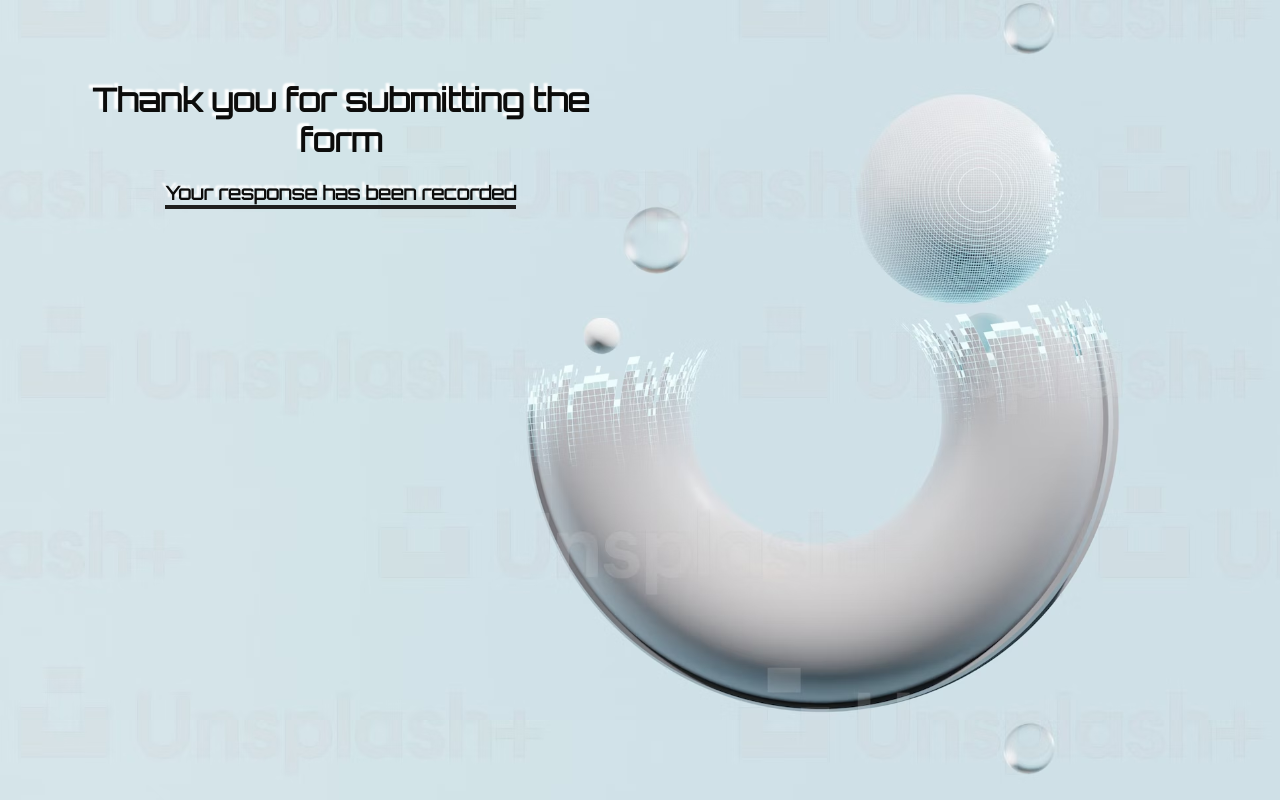
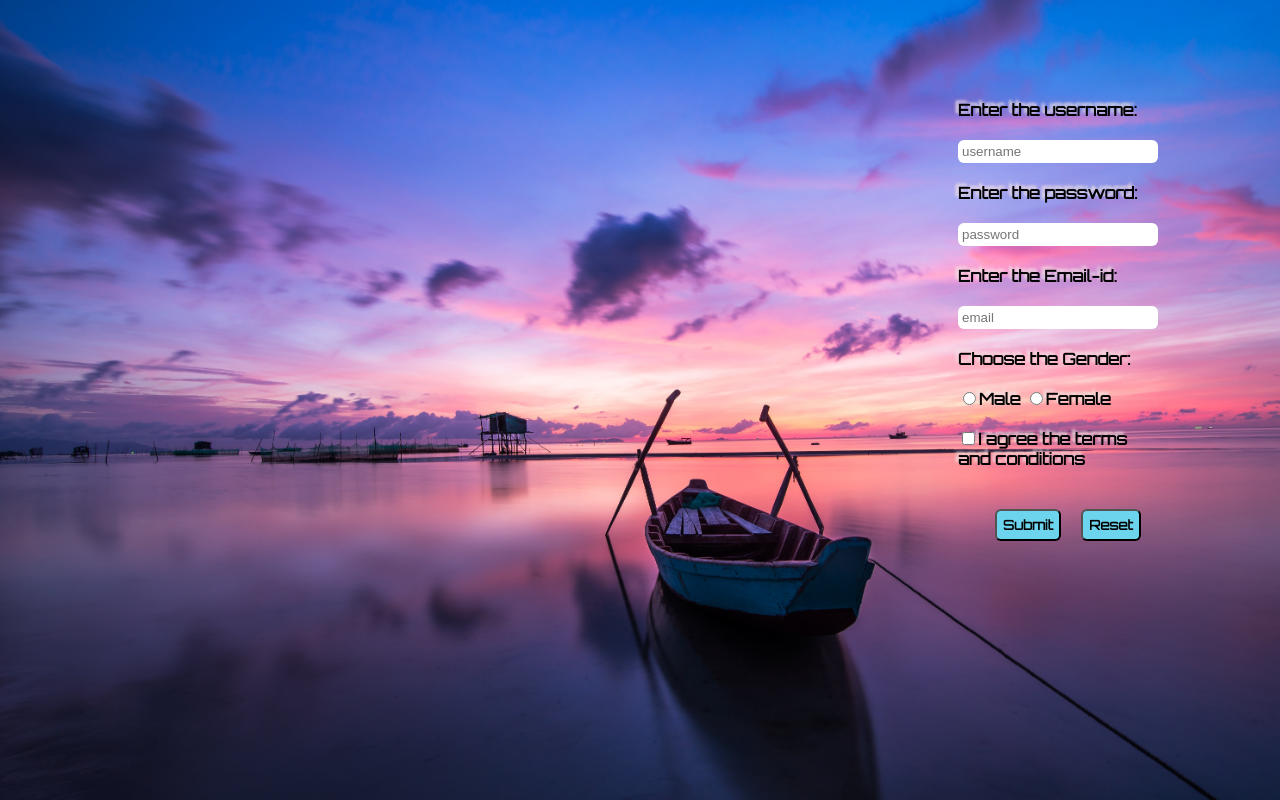
Before and after one commit to imran-175/Form_, a plain HTML site: page index.html in a window 1280 px wide. Drawn offline with Linux system fonts and the light colour scheme.

Commit message:
Add files via upload

```diff
--- a/index.html
+++ b/index.html
@@ -1,17 +1,49 @@
 <!DOCTYPE html>
-<html>
+<html lang="eng-US">
     <head>
-        <title>Response Page</title>
-        <meta name="viewport" content="width=device-width, initial-scale=1.0">
+        <title>Google form</title>
         <link rel="Stylesheet" href="styles.css">
         <link rel="preconnect" href="https://fonts.googleapis.com">
         <link rel="preconnect" href="https://fonts.gstatic.com" crossorigin>
         <link href="https://fonts.googleapis.com/css2?family=Orbitron&display=swap" rel="stylesheet">
+        <meta name="viewport" content="width=device-width, ,initial-scale=1.0">
     </head>
     <body>
-        <div class="main">
-            <h1>Thank you for submitting the form</h1>
-            <h3><span class="span">Your response has been recorded</span></h3>
-        </div>
+        <form action="file:///C:/Users/T82254/Documents/HTML_CSS/Form/Action/index.html" class="form">
+            <label class="color">Enter the username:</label>
+            <br>
+            <br>
+            <input class="text-wrap" type="text" placeholder="username" required>
+            <br>
+            <br>
+            <label class="color">Enter the password:</label>
+            <br>
+            <br>
+            <input class="text-wrap" type="password" placeholder="password"  required>
+            <br>
+            <br>
+            <label class="color">Enter the Email-id:</label>
+            <br>
+            <br>
+            <input class="text-wrap" type="email" placeholder="email"  required>
+            <br>
+            <br>
+            <label class="color">Choose the Gender:</label>
+            <br>
+            <br>
+            <input type="radio" name="gender"><label>Male</label>
+            <input type="radio" name="gender"><label>Female</label>
+            <br>
+            <br>
+            <input type="checkbox"  required><label>I agree the terms and conditions</label>
+            <br>
+            <br>
+            <div class="btn-wrapper">
+                <input class="btn" type="Submit">
+                <input class="btn" type="Reset" >
+            </div>
+
+
+        </form>
     </body>
 </html>
--- a/styles.css
+++ b/styles.css
@@ -1,21 +1,40 @@
 *{
+
     box-sizing: border-box;
 }
-body{
-    text-align: center;
-    background-image: url("bg.png");
-    background-size:cover;
-    font-family:'Orbitron',sans-serif;
+
+.form{
+    margin:100px 950px 0px 950px;
+    color:rgb(2, 2, 2);
+    font-family: 'Orbitron';
+    width:200px;
+    font-weight: bolder;
+}
+.btn{
+    font-family:inherit;
+    border-radius: 6px;
+    cursor: pointer;
+    padding:6px;
+    margin-left: 20px;
+    font-weight:bolder;
+    background-color: rgb(109, 212, 238);
 
 }
-.main{
+.btn-wrapper{
+    display:flex;
+    justify-content: center;
+    margin-top:20px;
+}
+body{
+    background-image: url("bcg.png");
+    background-size:cover;
+    text-shadow: -3px -3px 3px rgb(240, 227, 227);
+}
 
-    margin:80px 80px;
-    width:40%;
-    color:rgb(12, 12, 11);
-    text-shadow: -4px -3px 2px rgb(255, 255, 255);
-
+.text-wrap{
+    padding:4px;
+    border-radius: 6px;
+    border:none;
+    background-color: rgb(255, 255, 255);
+    width:100%;
 }
-.span{
-    border-bottom: 4px solid rgb(31, 30, 30);
-}
```
